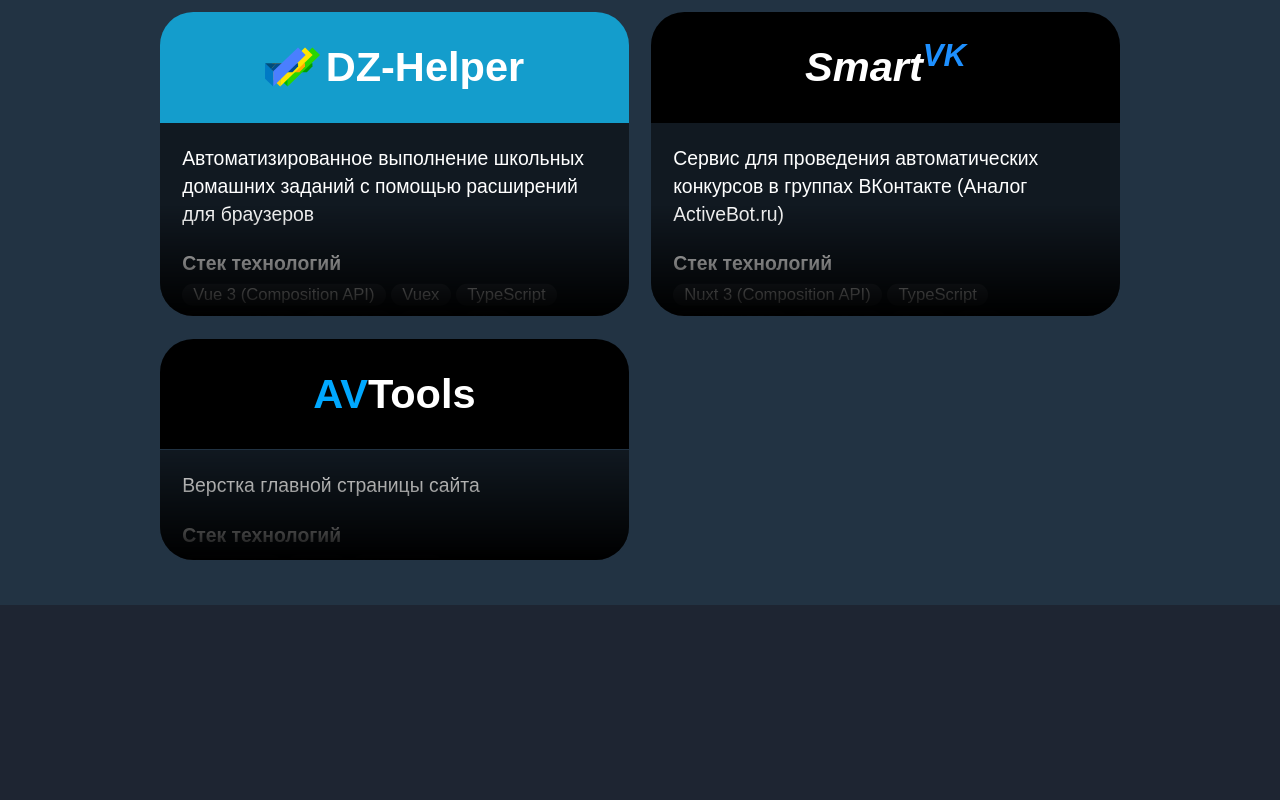
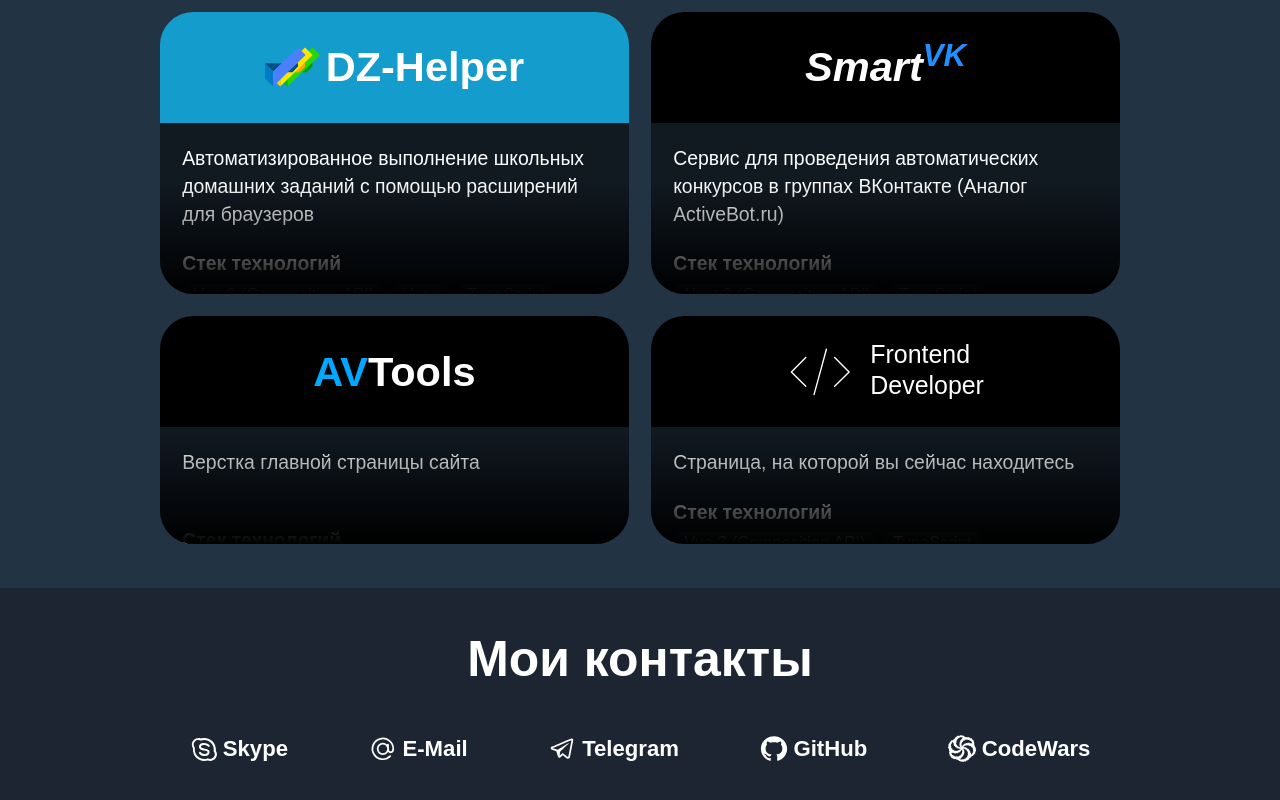
Before and after one commit to N1kOk/n1kok.github.io, a Vue app: page / in a window 1280 px wide. Shown: the part 1298-2098 px from the top of the page. Before the commit the page ends 2036 px from the top, so only its background shows below. Built offline with nearby package versions, Linux system fonts and the light colour scheme.

Commit message:
feat: add contacts section

```diff
--- a/src/App.vue
+++ b/src/App.vue
@@ -131,16 +131,17 @@
 								<div class="text-3xl font-bold" v-html="item.logoHTML"/>
 							</div>
 						</div>
-						<div class="relative flex flex-col w-[calc(100%_+_1px)] h-full p-4 space-y-4 z-10 text-sm bg-black/50
+						<div class="relative flex flex-col w-[calc(100%_+_1px)] h-full p-4 space-y-2 z-10 text-sm bg-black/50
 						transition-transform translate-y-[5rem] group-hover:translate-y-0 will-change-transform">
 							<div>{{ item.description }}</div>
+							<div class="flex-1"/>
+							<div class="space-y-4">
 								<div class="space-y-1">
 									<div class="font-bold">Стек технологий</div>
 									<div class="flex flex-wrap gap-1 text-xs">
 										<AppChip v-for="name in item.technologies" size="sm">{{ name }}</AppChip>
 									</div>
 								</div>
-							<div class="flex-1"/>
 								<div class="flex gap-x-4 gap-y-2">
 									<AppLink
 										v-if="item.url"
@@ -162,6 +163,7 @@
 									</AppLink>
 								</div>
 							</div>
+						</div>
 						<div class="absolute left-0 bottom-0 h-20 w-full z-20 bg-gradient-to-t from-black
 						 transition-opacity group-hover:opacity-0 pointer-events-none">
 							<div class="hidden lg:absolute bottom-1 w-full text-center text-xs">
@@ -175,8 +177,51 @@
 		</section>
 
 		<section>
-			<div class="container">
-				<!--... + GitHub + CodeWars-->
+			<div class="container flex flex-col space-y-8">
+				<h2 class="mx-auto text-4xl font-bold">Мои контакты</h2>
+
+				<div class="flex flex-wrap justify-around gap-4 font-bold">
+					<AppLink
+						class="flex items-center space-x-1"
+						:href="contacts.skype"
+						target="_blank"
+					>
+						<IconSkype class="w-5 h-5"/>
+						<span>Skype</span>
+					</AppLink>
+					<AppLink
+						class="flex items-center space-x-1"
+						:href="`mailto:${contacts.email}`"
+						target="_blank"
+					>
+						<IconMail class="w-5 h-5"/>
+						<span>E-Mail</span>
+					</AppLink>
+					<AppLink
+						class="flex items-center space-x-1"
+						:href="contacts.telegram"
+						target="_blank"
+					>
+						<IconTelegram class="w-5 h-5"/>
+						<span>Telegram</span>
+					</AppLink>
+					<AppLink
+						class="flex items-center space-x-1"
+						:href="contacts.github"
+						target="_blank"
+					>
+						<img class="w-5 h-5" src="/assets/images/github.svg" alt="github logo">
+						<span>GitHub</span>
+					</AppLink>
+					<AppLink
+						class="flex items-center space-x-1"
+						:href="contacts.codewars"
+						target="_blank"
+					>
+						<img class="w-5 h-5" src="/assets/images/codewars.svg" alt="codewars logo">
+						<span>CodeWars</span>
+					</AppLink>
+				</div>
 			</div>
 		</section>
 	</main>
@@ -187,47 +232,11 @@
 import IconInteractive from '@/components/IconInteractive.vue'
 import AppChip from '@/components/AppChip.vue'
 import AppLink from '@/components/AppLink.vue'
-
-interface Tech {
-	logoUrl?: string
-	url?: string
-	githubUrl?: string
-	technologies: string[]
-}
-
-interface Project extends Tech, Record<
-	'color' |
-	'logoHTML' |
-	'description',
-	string> {}
-
-const projects: Project[] = [
-	{
-		color: '#149dcc',
-		logoUrl: '/assets/images/dz-helper.svg',
-		logoHTML: 'DZ-Helper',
-		description: 'Автоматизированное выполнение школьных домашних заданий с помощью расширений для браузеров',
-		url: 'https://dz-helper.ru',
-		githubUrl: 'https://github.com/N1kOk/DZ-Helper',
-		technologies: ['Vue 3 (Composition API)', 'Vuex', 'TypeScript', 'TailwindCSS', 'PostCSS', 'Sass', 'Vite'],
-	},
-	{
-		color: 'black',
-		logoHTML: '<i>Smart<sup style="color: dodgerblue">VK</sup></i>',
-		description: 'Сервис для проведения автоматических конкурсов в группах ВКонтакте (Аналог ActiveBot.ru)',
-		url: 'https://smartvk.ru',
-		technologies: ['Nuxt 3 (Composition API)', 'TypeScript', 'TailwindCSS', 'PostCSS', 'Sass', 'Vite'],
-	},
-	{
-		color: 'black',
-		logoHTML: '<span style="color: #00a8ff">AV</span>Tools',
-		description: 'Верстка главной страницы сайта',
-		url: 'https://avtools.netlify.app/',
-		githubUrl: 'https://github.com/N1kOk/AVTools',
-		technologies: ['JavaScript', 'Sass', 'Webpack'],
-	},
-]
-</script>
+import IconMail from '@/components/icons/IconMail.vue'
+import IconSkype from '@/components/icons/IconSkype.vue'
+import IconTelegram from '@/components/icons/IconTelegram.vue'
+import { contacts } from '@/config/contacts'
+import { projects } from '@/config/projects'</script>
 
 <style scoped lang="scss">
 main {
--- a/src/components/TheHeader.vue
+++ b/src/components/TheHeader.vue
@@ -2,7 +2,7 @@
 	<header class="header header--transparent z-50">
 		<div class="container flex justify-between items-center h-full px-4">
 			<a class="flex items-center space-x-2 text-xs font-light leading-tight" href="#top">
-				<IconCode class="w-8 h-8"/>
+				<img class="w-8 h-8" src="/assets/images/code.svg" alt="logo">
 				<div>
 					<div>Frontend</div>
 					<div>Developer</div>
@@ -14,13 +14,13 @@
 			</nav>
 
 			<div class="flex space-x-2">
-				<a class="block rounded-full transition-colors hover:bg-white/10" href="#">
+				<a class="block rounded-full transition-colors hover:bg-white/10" :href="contacts.skype">
 					<IconSkype class="w-6 h-6 scale-75"/>
 				</a>
-				<a class="block rounded-full transition-colors hover:bg-white/10" href="#">
+				<a class="block rounded-full transition-colors hover:bg-white/10" :href="`mailto:${contacts.email}`">
 					<IconMail class="w-6 h-6 scale-75"/>
 				</a>
-				<a class="block rounded-full transition-colors hover:bg-white/10" href="#">
+				<a class="block rounded-full transition-colors hover:bg-white/10" :href="contacts.telegram">
 					<IconTelegram class="w-6 h-6 scale-75"/>
 				</a>
 			</div>
@@ -46,11 +46,11 @@
 
 <script setup lang="ts">
 import { ref } from 'vue'
-import IconCode from '@/components/icons/IconCode.vue'
 import IconSkype from '@/components/icons/IconSkype.vue'
 import IconMail from '@/components/icons/IconMail.vue'
 import IconTelegram from '@/components/icons/IconTelegram.vue'
 import AppLink from '@/components/AppLink.vue'
+import { contacts } from '@/config/contacts'
 
 const isMenuOpened = ref(false)
 
--- /dev/null
+++ b/src/config/contacts.ts
@@ -0,0 +1,7 @@
+export const contacts = {
+	skype: '#',
+	email: 'n1k_ok@bk.ru',
+	telegram: 'https://t.me/n1k_ok',
+	github: 'https://github.com/N1kOk',
+	codewars: 'https://www.codewars.com/users/N1kOk'
+}
--- /dev/null
+++ b/src/config/projects.ts
@@ -0,0 +1,49 @@
+interface Tech {
+	logoUrl?: string
+	url?: string
+	githubUrl?: string
+	technologies: string[]
+}
+
+interface Project extends Tech, Record<'color' | 'logoHTML' | 'description', string> {}
+
+export const projects: Project[] = [
+	{
+		color: '#149dcc',
+		logoUrl: '/assets/images/dz-helper.svg',
+		logoHTML: 'DZ-Helper',
+		description: 'Автоматизированное выполнение школьных домашних заданий с помощью расширений для браузеров',
+		url: 'https://dz-helper.ru',
+		githubUrl: 'https://github.com/N1kOk/DZ-Helper',
+		technologies: ['Vue 3 (Composition API)', 'Vuex', 'TypeScript', 'TailwindCSS', 'PostCSS', 'Sass', 'Vite'],
+	},
+	{
+		color: 'black',
+		logoHTML: '<i>Smart<sup style="color: dodgerblue">VK</sup></i>',
+		description: 'Сервис для проведения автоматических конкурсов в группах ВКонтакте (Аналог ActiveBot.ru)',
+		url: 'https://smartvk.ru',
+		technologies: ['Nuxt 3 (Composition API)', 'TypeScript', 'TailwindCSS', 'PostCSS', 'Sass', 'Vite'],
+	},
+	{
+		color: 'black',
+		logoHTML: '<span style="color: #00a8ff">AV</span>Tools',
+		description: 'Верстка главной страницы сайта',
+		url: 'https://avtools.netlify.app/',
+		githubUrl: 'https://github.com/N1kOk/AVTools',
+		technologies: ['JavaScript', 'Sass', 'Webpack'],
+	},
+	{
+		color: 'black',
+		logoHTML: `
+<div class="flex items-center space-x-2 text-xs font-light leading-tight scale-150">
+	<img class="w-8 h-8" src="/assets/images/code.svg" alt="logo">
+	<div>
+		<div>Frontend</div>
+		<div>Developer</div>
+	</div>
+</div>`,
+		description: 'Страница, на которой вы сейчас находитесь',
+		githubUrl: 'https://github.com/N1kOk/n1kok.github.io/tree/master',
+		technologies: ['Vue 3 (Composition API)', 'TypeScript', 'TailwindCSS', 'PostCSS', 'Sass', 'Vite'],
+	},
+]
```
Lines whose indentation alone changed are shown as unchanged.
